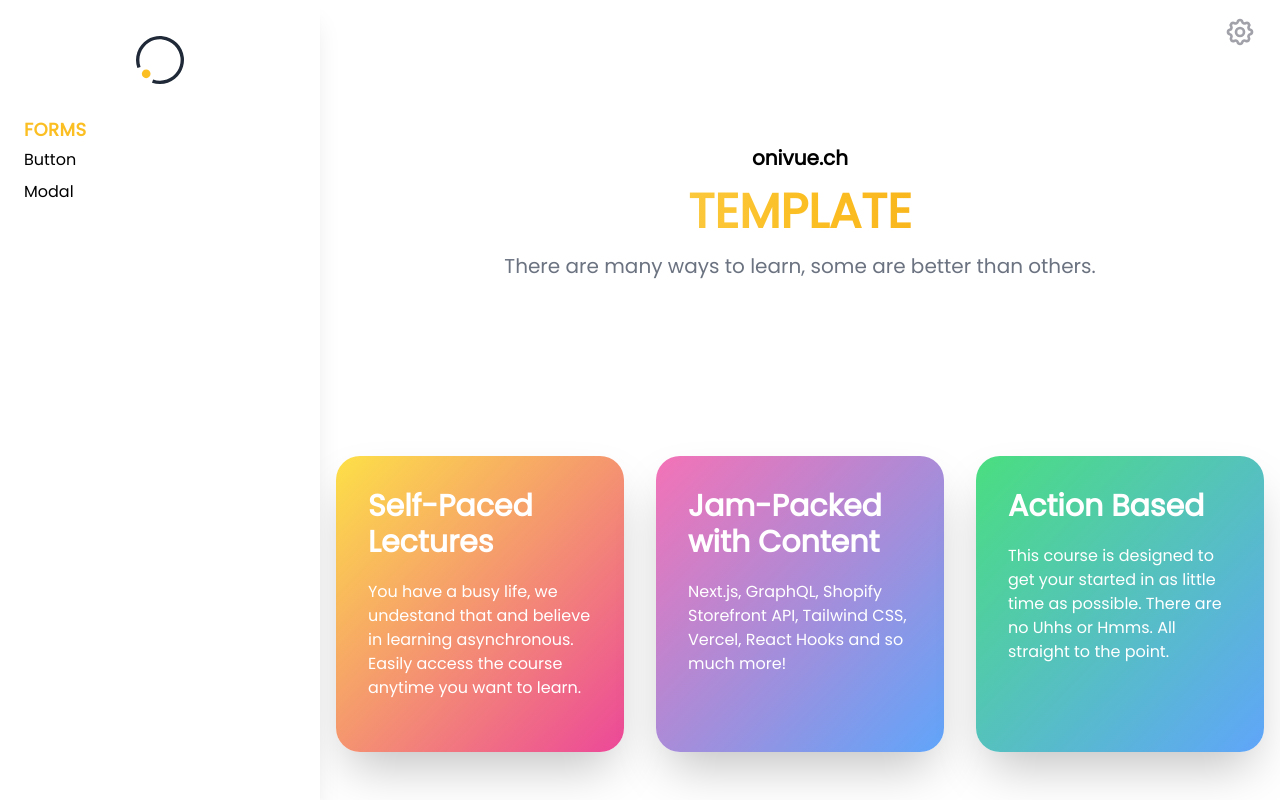
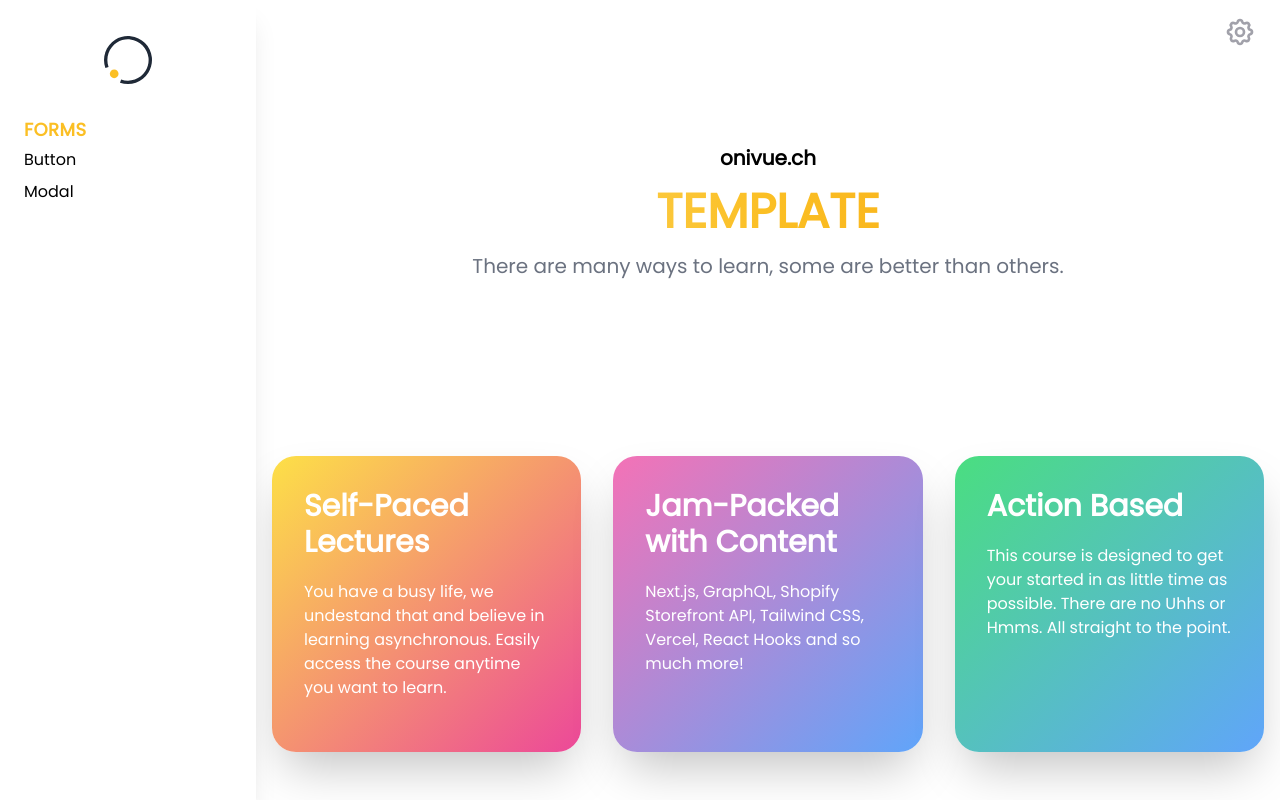
Before and after one commit to onivue/onivue-ui, a Next.js app: page / in a window 1280 px wide. Shown: the top 800 px of the page. Built offline with nearby package versions, Linux system fonts and the light colour scheme.

Commit message:
layout fix for code Blocks

```diff
--- a/pages/_app.tsx
+++ b/pages/_app.tsx
@@ -20,7 +20,7 @@ function MyApp({ Component, pageProps }: AppProps) {
             <div className="flex min-h-screen">
                 <SideBar width="20rem" />
                 {/* =========== CONTENTWRAPPER =========== */}
-                <div className="flex flex-1 flex-col">
+                <div className="h-full w-full">
                     <Header />
                     {/* =========== MAINWRAPPER =========== */}
                     <main className={'flex h-full justify-center px-4 pb-4'}>
```
